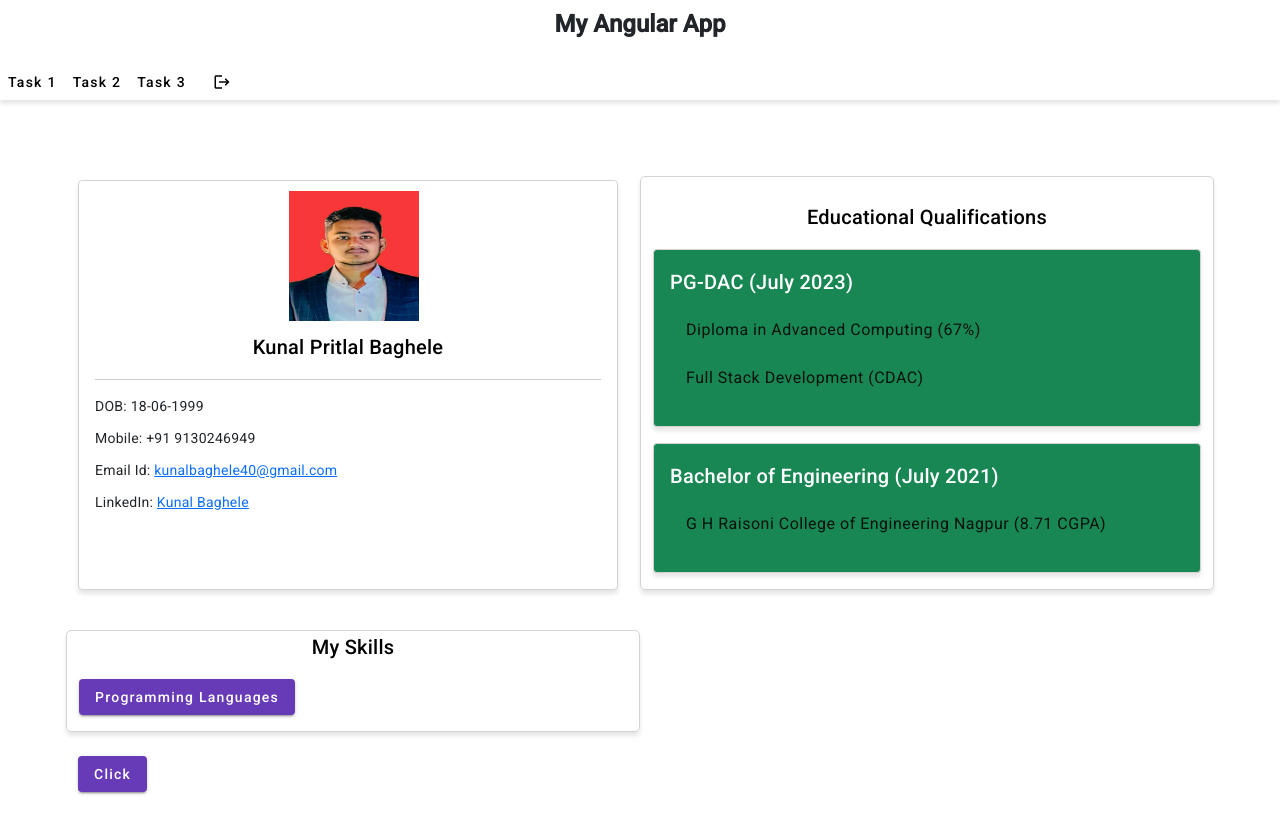
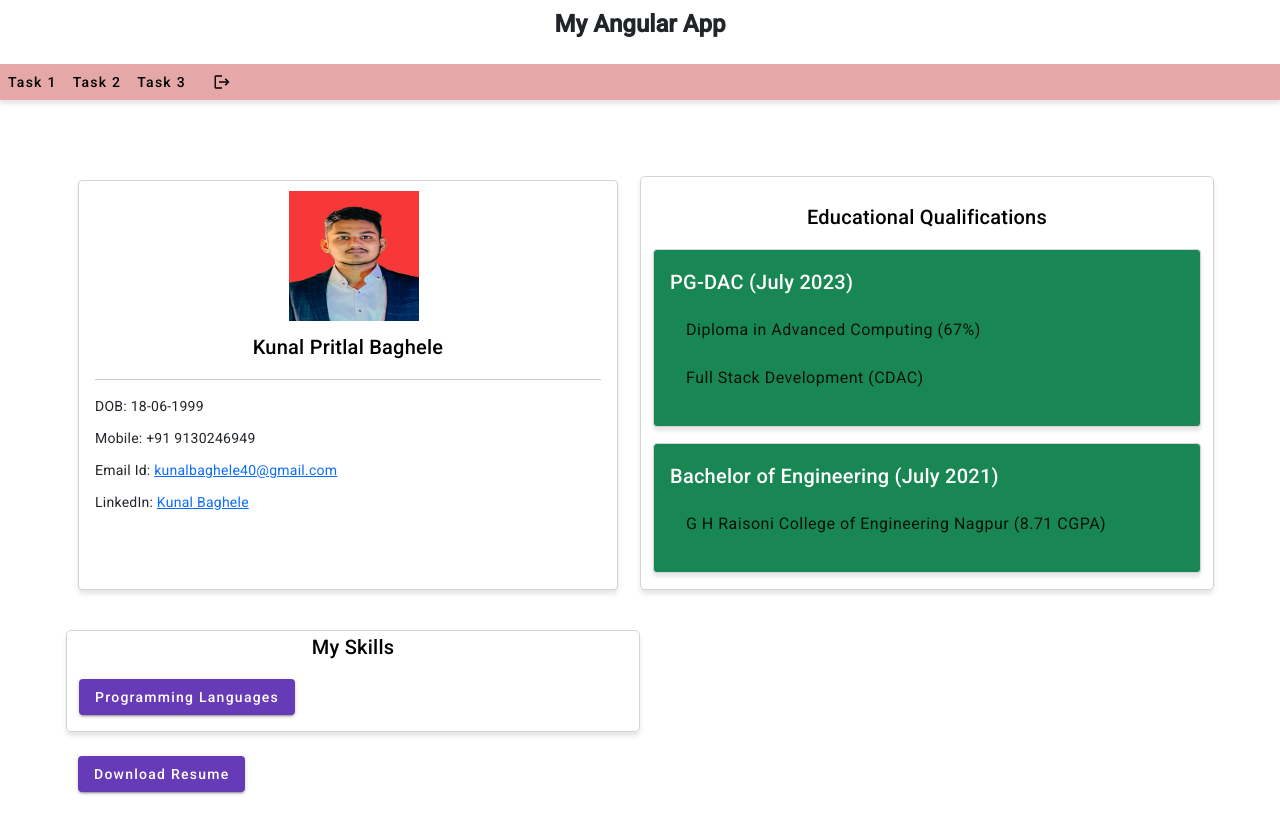
Before and after one commit to KunalBaghele/AngularAssignments, an Angular app: page /home/about in a window 1280 px wide. Shown: the top 834 px of the page. Built offline with nearby package versions, Linux system fonts and the light colour scheme.

Commit message:
download resume functionality

```diff
--- a/src/app/home/home.component.html
+++ b/src/app/home/home.component.html
@@ -65,5 +65,5 @@
       </div>
     </div>
   </div>
-  <button mat-raised-button color="primary" (click)="abc()">Click</button><br><br>
+  <button mat-raised-button color="primary" (click)="downloadResume()">Download Resume</button><br><br>
 </div>
--- a/src/app/home/home.component.ts
+++ b/src/app/home/home.component.ts
@@ -6,8 +6,12 @@ import { Component } from '@angular/core';
   styleUrl: './home.component.css'
 })
 export class HomeComponent {
-  abc(){
-    alert("You clicked me..!!!");
+  downloadResume():void{
+    const link = document.createElement('a');
+    link.href = '/assets/KB.pdf';
+    link.target = '_blank';
+    link.download = 'Kunal-Baghele.pdf';
+    link.click();
   }
 
   technologies: string[] = ['Java', 'SpringBoot', 'React.js', 'Angular','MySQL','Bootstrap','HTML','CSS'];
--- a/src/app/navbar/navbar.component.css
+++ b/src/app/navbar/navbar.component.css
@@ -2,6 +2,6 @@
   position: sticky;
   top: 60px;
   z-index: 1;
-  background-color: white;
+  background-color: rgb(229, 167, 167);
   box-shadow: 0 4px 4px rgba(0,0,0,0.1);
 }
```
Also changed, not shown: 1 other file (tests, documents, lock files or other folders).
